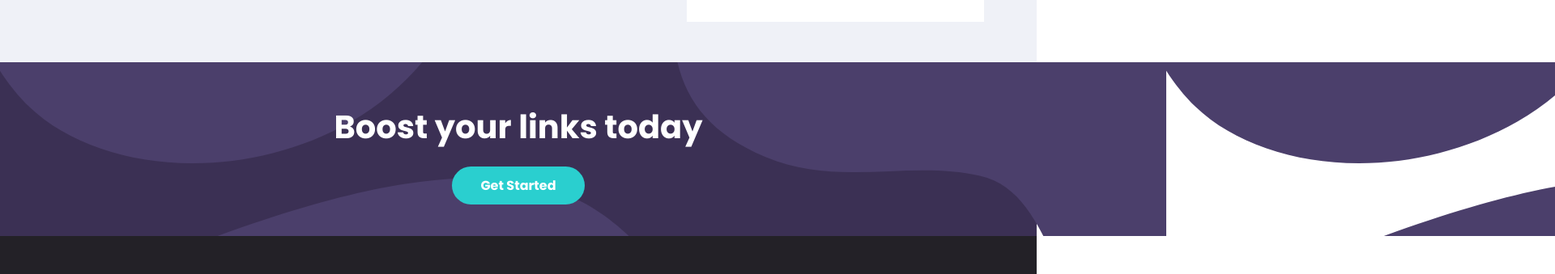
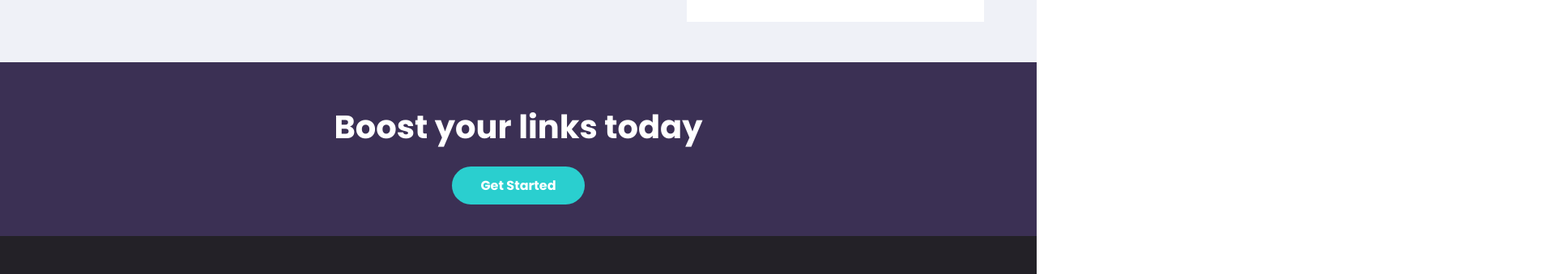
Before and after one commit to Robinhood1712/shortly-website, a plain HTML site: page index.html in a window 1280 px wide. Shown: the part 1438-1777 px from the top of the page at 81% size, 1920 px wide, since content can reach past the window. Drawn offline with Linux system fonts and the light colour scheme.

Commit message:
made some changes to the boost section

```diff
--- a/style.css
+++ b/style.css
@@ -309,7 +309,7 @@ nav {
     z-index: 1;
 }
 
-.boost-section::before {
+/* .boost-section::before {
     content: '';
     position: absolute;
     top: 0;
@@ -318,7 +318,7 @@ nav {
     height: 100%;
     background-image: url(./images/bg-boost-desktop.svg);
     z-index: -1;
-}
+} */
 
 .boost {
     display: block;
```
